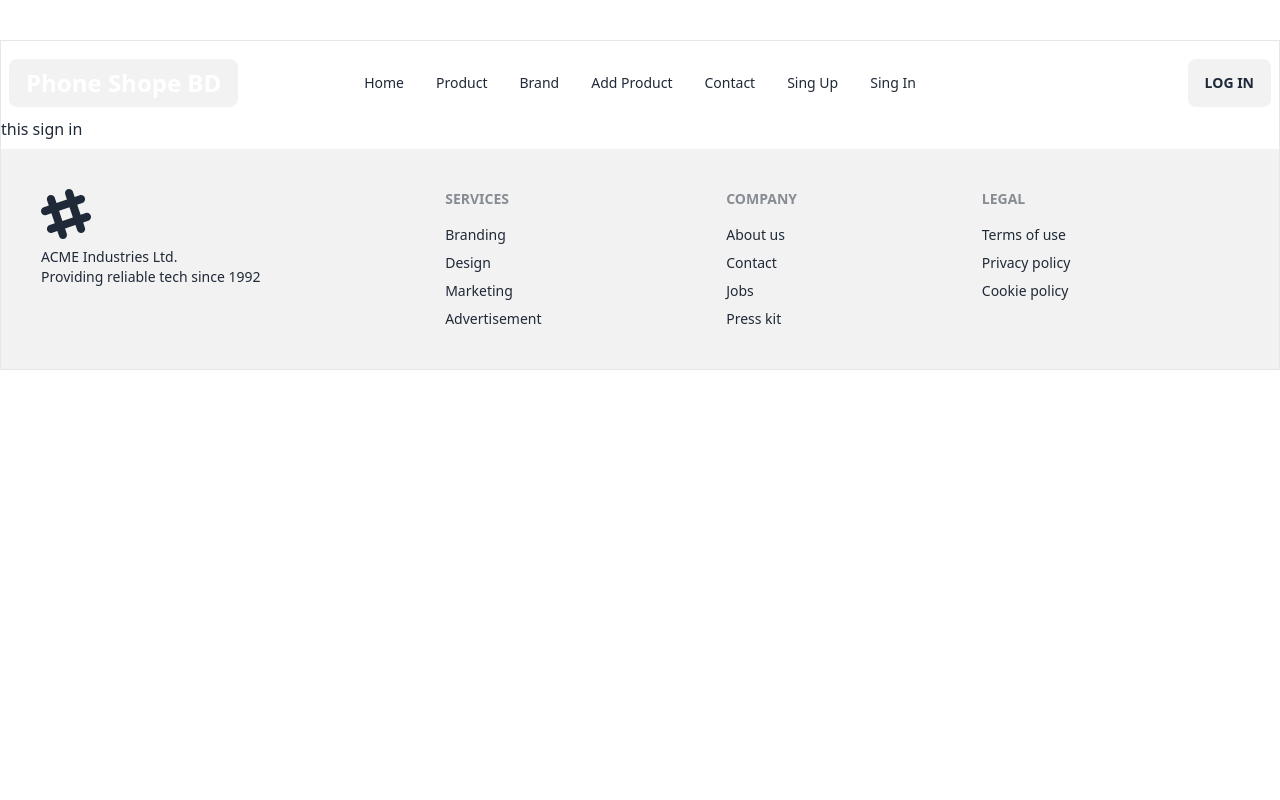
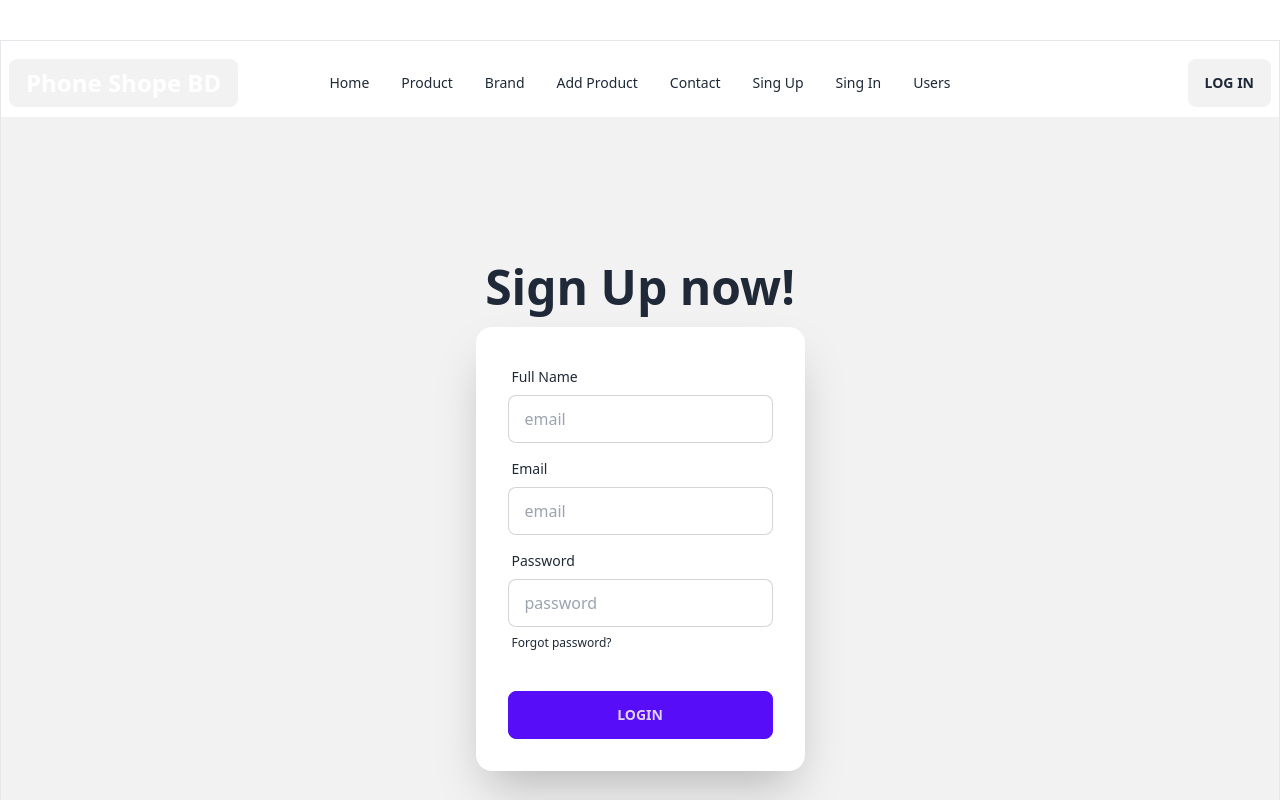
Before and after one commit to yasin-hasan2/Electronics-Technology, a React (Vite) app: page /singUp in a window 1280 px wide. Shown: the top 800 px of the page. Built offline with nearby package versions, Linux system fonts and the light colour scheme.

Commit message:
add authentication

```diff
--- a/src/authentication/signIn/SignIn.jsx
+++ b/src/authentication/signIn/SignIn.jsx
@@ -1,9 +1,88 @@
 // import React from 'react';
 
+import { useContext } from "react";
+import { AuthContext } from "../../providers/AuthProvider";
+// import { data } from "autoprefixer";
+
 const SignIn = () => {
+  const { signInUser } = useContext(AuthContext);
+
+  const handleSignIn = (e) => {
+    e.preventDefault();
+    const form = e.target;
+    const email = form.email.value;
+    const password = form.password.value;
+    console.log(email, password);
+
+    signInUser(email, password)
+      .then((result) => {
+        console.log(result.user);
+        const user = {
+          email,
+          lastLoggedAt: result.user?.metadata?.lastSignInTime,
+        };
+        fetch("http://localhost:5000/users", {
+          method: "PATCH",
+          headers: {
+            "content-type": "application/json",
+          },
+          body: JSON.stringify(user),
+        })
+          .then((res) => res.json())
+          .then((data) => {
+            console.log(data);
+          });
+      })
+      .catch((error) => {
+        console.error(error);
+      });
+  };
+
   return (
     <div>
-      <h1>this is login page </h1>
+      <div className="hero min-h-screen bg-base-200">
+        <div className="hero-content flex-col ">
+          <div className="text-center lg:text-left">
+            <h1 className="text-5xl font-bold">Login now!</h1>
+          </div>
+          <div className="card flex-shrink-0 w-full max-w-sm shadow-2xl bg-base-100">
+            <form onSubmit={handleSignIn} className="card-body">
+              <div className="form-control">
+                <label className="label">
+                  <span className="label-text">Email</span>
+                </label>
+                <input
+                  type="email"
+                  placeholder="email"
+                  name="email"
+                  className="input input-bordered"
+                  required
+                />
+              </div>
+              <div className="form-control">
+                <label className="label">
+                  <span className="label-text">Password</span>
+                </label>
+                <input
+                  type="password"
+                  placeholder="password"
+                  name="password"
+                  className="input input-bordered"
+                  required
+                />
+                <label className="label">
+                  <a href="#" className="label-text-alt link link-hover">
+                    Forgot password?
+                  </a>
+                </label>
+              </div>
+              <div className="form-control mt-6">
+                <button className="btn btn-primary">Login</button>
+              </div>
+            </form>
+          </div>
+        </div>
+      </div>
     </div>
   );
 };
--- a/src/authentication/signUp/SignUp.jsx
+++ b/src/authentication/signUp/SignUp.jsx
@@ -1,9 +1,101 @@
 // import React from 'react';
 
+import { useContext } from "react";
+import { AuthContext } from "../../providers/AuthProvider";
+// import { data } from "autoprefixer";
+
 const SignUp = () => {
+  const { createUser } = useContext(AuthContext);
+
+  const handleSignUp = (e) => {
+    e.preventDefault();
+    const form = e.target;
+    const name = form.name.value;
+    const email = form.email.value;
+    const password = form.password.value;
+    console.log(name, email, password);
+
+    createUser(email, password)
+      .then((result) => {
+        console.log(result.user);
+        //====================
+        const createdAt = result.user?.metadata?.creationTime;
+        //====================
+
+        const users = { email, createdAt: createdAt };
+        fetch("http://localhost:5000/users", {
+          method: "POST",
+          headers: {
+            "content-type": "application/json",
+          },
+          body: JSON.stringify(users),
+        })
+          .then((res) => res.json())
+          .then((data) => {
+            console.log(data);
+          });
+      })
+      .catch((error) => {
+        console.error(error);
+      });
+  };
+
   return (
     <div>
-      <h1>this sign in </h1>
+      <div className="hero min-h-screen bg-base-200">
+        <div className="hero-content flex-col ">
+          <div className="text-center lg:text-left">
+            <h1 className="text-5xl font-bold"> Sign Up now!</h1>
+          </div>
+          <div className="card flex-shrink-0 w-full max-w-sm shadow-2xl bg-base-100">
+            <form onSubmit={handleSignUp} className="card-body">
+              <div className="form-control">
+                <label className="label">
+                  <span className="label-text">Full Name </span>
+                </label>
+                <input
+                  type="text"
+                  placeholder="email"
+                  name="name"
+                  className="input input-bordered"
+                />
+              </div>
+              <div className="form-control">
+                <label className="label">
+                  <span className="label-text">Email</span>
+                </label>
+                <input
+                  type="email"
+                  placeholder="email"
+                  name="email"
+                  className="input input-bordered"
+                  required
+                />
+              </div>
+              <div className="form-control">
+                <label className="label">
+                  <span className="label-text">Password</span>
+                </label>
+                <input
+                  type="password"
+                  placeholder="password"
+                  name="password"
+                  className="input input-bordered"
+                  required
+                />
+                <label className="label">
+                  <a href="#" className="label-text-alt link link-hover">
+                    Forgot password?
+                  </a>
+                </label>
+              </div>
+              <div className="form-control mt-6">
+                <button className="btn btn-primary">Login</button>
+              </div>
+            </form>
+          </div>
+        </div>
+      </div>
     </div>
   );
 };
--- a/src/components/pages/shared/navbar/Navbar.jsx
+++ b/src/components/pages/shared/navbar/Navbar.jsx
@@ -52,6 +52,15 @@ const Navbar = () => {
                 </ul>
               </li>
               <li>
+                <Link to="/singUp"> Sing Up </Link>
+              </li>
+              <li>
+                <Link to="/singIn"> Sing In </Link>
+              </li>
+              <li>
+                <Link to="/clint"> Users </Link>
+              </li>
+              <li>
                 <Link to="/contact"> Contact </Link>
               </li>
             </ul>
@@ -84,6 +93,9 @@ const Navbar = () => {
             <li>
               <Link to="/singIn"> Sing In </Link>
             </li>
+            <li>
+              <Link to="/clint"> Users </Link>
+            </li>
           </ul>
         </div>
         <div className="navbar-end">
--- /dev/null
+++ b/src/components/pages/users/Clint.jsx
@@ -0,0 +1,63 @@
+// import React from 'react';
+
+// import { data } from "autoprefixer";
+import { useState } from "react";
+import { useLoaderData } from "react-router-dom";
+
+const Clint = () => {
+  const usersData = useLoaderData();
+  const [users, setUsers] = useState(usersData);
+
+  const handleAddDeletedUser = (id) => {
+    fetch(`http://localhost:5000/users/${id}`, {
+      method: "DELETE",
+    })
+      .then((res) => res.json())
+      .then((data) => {
+        if (data.deletedCount > 0) {
+          console.log("deleted successfully");
+          const remainingUsers = users.filter((user) => user._id !== id);
+          setUsers(remainingUsers);
+        }
+      });
+  };
+
+  return (
+    <div>
+      <h1>users : {usersData.length} </h1>
+      <div className="overflow-x-auto">
+        <table className="table">
+          <thead>
+            <tr>
+              <th></th>
+              <th>Email</th>
+              <th>Created At</th>
+              <th>last logged In</th>
+              <th>Action</th>
+            </tr>
+          </thead>
+          <tbody>
+            {users.map((user) => (
+              <tr key={user._id} className="hover">
+                <th>1</th>
+                <td> {user.email} </td>
+                <td> {user.createdAt} </td>
+                <td> {user.lastLoggedAt} </td>
+                <td>
+                  <button
+                    onClick={() => handleAddDeletedUser(user._id)}
+                    className="btn btn-ghost"
+                  >
+                    X{" "}
+                  </button>
+                </td>
+              </tr>
+            ))}
+          </tbody>
+        </table>
+      </div>
+    </div>
+  );
+};
+
+export default Clint;
--- a/src/main.jsx
+++ b/src/main.jsx
@@ -4,9 +4,12 @@ import ReactDOM from "react-dom/client";
 import "./index.css";
 import { RouterProvider } from "react-router-dom";
 import Router from "./routes/Routes";
+import AuthProvider from "./providers/AuthProvider";
 
 ReactDOM.createRoot(document.getElementById("root")).render(
   <React.StrictMode Mode>
-    <RouterProvider router={Router} />
+    <AuthProvider>
+      <RouterProvider router={Router} />
+    </AuthProvider>
   </React.StrictMode>
 );
--- /dev/null
+++ b/src/providers/AuthProvider.jsx
@@ -0,0 +1,44 @@
+// import React from 'react';
+
+import { useState } from "react";
+import { createContext } from "react";
+import {
+  createUserWithEmailAndPassword,
+  getAuth,
+  signInWithEmailAndPassword,
+} from "firebase/auth";
+import app from "../firebase/firebase.config";
+
+const auth = getAuth(app);
+
+export const AuthContext = createContext(null);
+
+const AuthProvider = ({ children }) => {
+  const [user, setUser] = useState(null);
+  const [loading, setLoading] = useState(true);
+
+  const createUser = (email, password) => {
+    setLoading(true);
+    return createUserWithEmailAndPassword(auth, email, password);
+  };
+
+  const signInUser = (email, password) => {
+    setLoading(true);
+    return signInWithEmailAndPassword(auth, email, password);
+  };
+
+  const userInfo = {
+    user,
+    loading,
+    createUser,
+    signInUser,
+  };
+
+  return (
+    <div>
+      <AuthContext.Provider value={userInfo}>{children}</AuthContext.Provider>
+    </div>
+  );
+};
+
+export default AuthProvider;
--- a/src/routes/Routes.jsx
+++ b/src/routes/Routes.jsx
@@ -7,7 +7,8 @@ import AddProduct from "../components/pages/shared/addProduct/AddProduct";
 import MyProduct from "../components/pages/myProduct/myProduct";
 import UpdateProduct from "../components/pages/shared/update/UpdateProduct";
 import SignUp from "../authentication/signUp/SignUp";
-import SignIn from "../authentication/signIn/SignIn";
+import SignIn from "../authentication/signin/SignIn";
+import Clint from "../components/pages/users/Clint";
 
 const Router = createBrowserRouter([
   {
@@ -47,6 +48,11 @@ const Router = createBrowserRouter([
         path: "/singIn",
         element: <SignIn></SignIn>,
       },
+      {
+        path: "/clint",
+        element: <Clint></Clint>,
+        loader: () => fetch("http://localhost:5000/users"),
+      },
     ],
   },
 ]);
```
